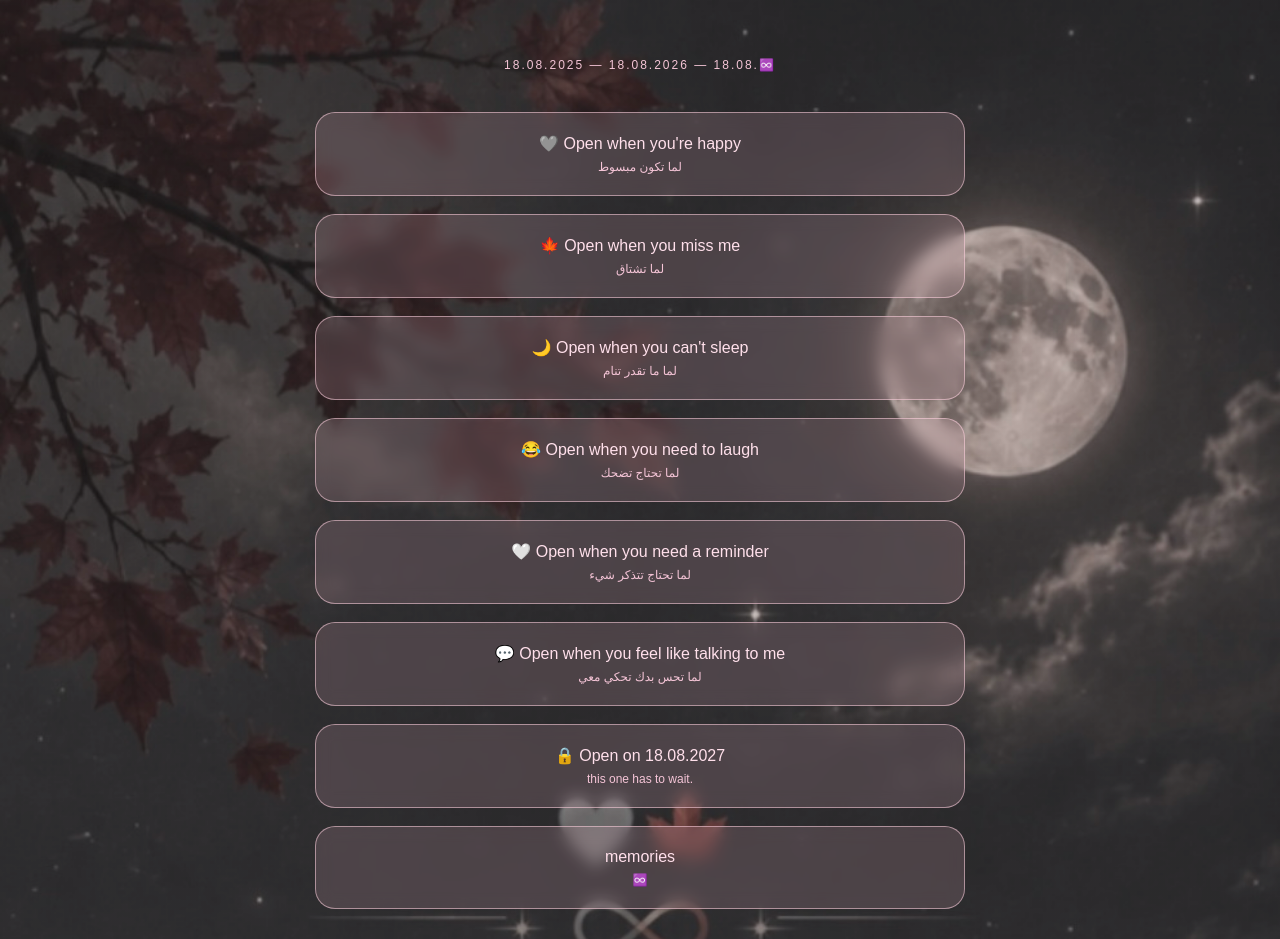
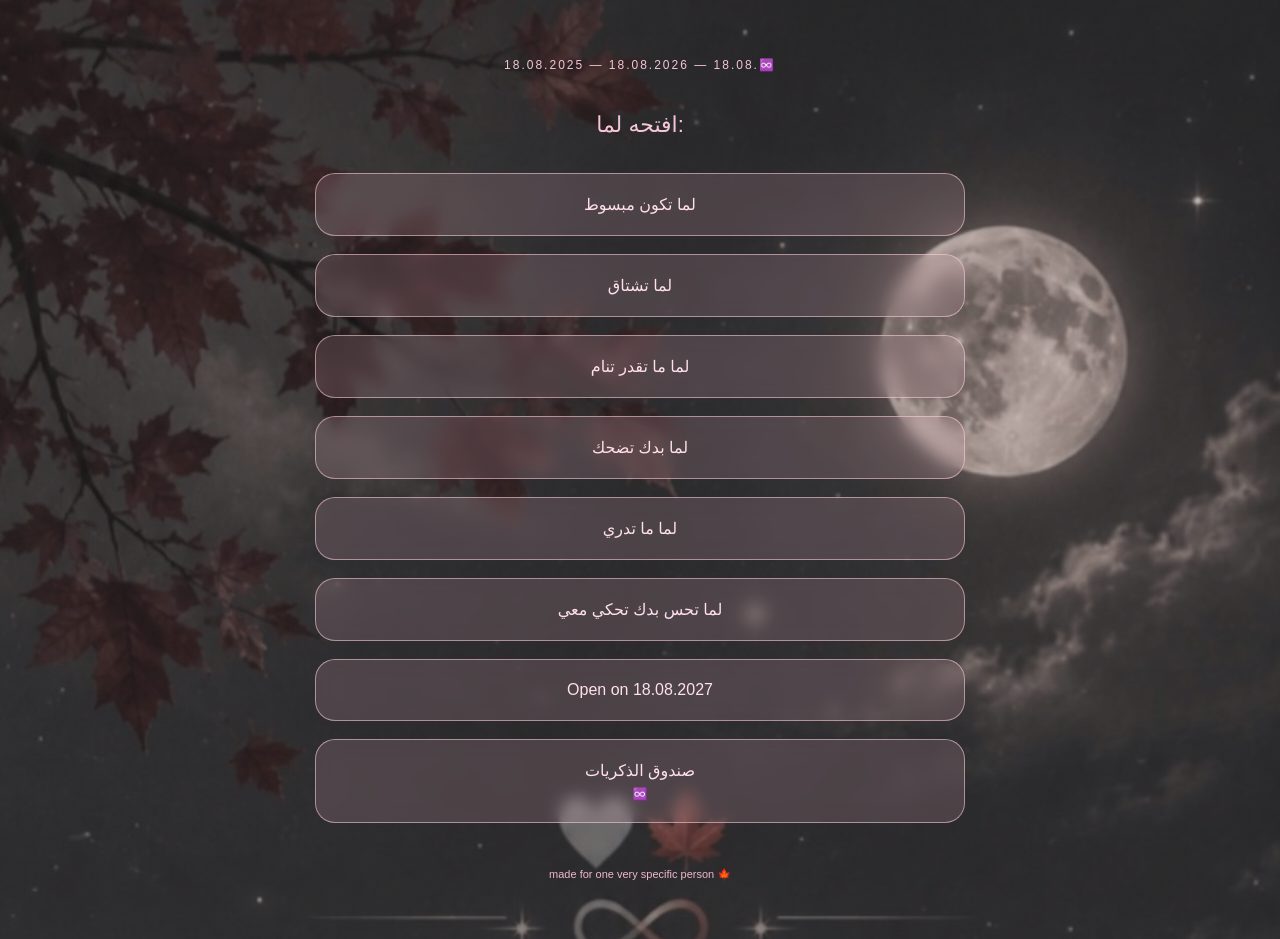
Before and after one commit to j-2-11/18-8, a plain HTML site: page index.html in a window 1280 px wide. Shown: the top 939 px of the page. Drawn offline with Linux system fonts and the light colour scheme.

Commit message:
Update index.html

```diff
--- a/index.html
+++ b/index.html
@@ -147,68 +147,43 @@ footer {
 18.08.2025 — 18.08.2026 — 18.08.♾️
 </div>
 
-<h1>
-one year of us 🍁🩶
-</h1>
-
-<div class="intro">
-There are a few things I wanted you to have.
-<br>
-Open whatever feels right, whenever it feels right.
+<div class="prompt">
+افتحه لما:
 </div>
-
 </header>
 
 <div class="doors">
-
 <button class="door" onclick="openMessage('happy')">
-🩶 Open when you're happy
-<span class="hint">لما تكون مبسوط</span>
+    لما تكون مبسوط
 </button>
 
 <button class="door" onclick="openMessage('miss')">
-🍁 Open when you miss me
-<span class="hint">لما تشتاق</span>
+    لما تشتاق
 </button>
 
 <button class="door" onclick="openMessage('sleep')">
-🌙 Open when you can't sleep
-<span class="hint">لما ما تقدر تنام</span>
+    لما ما تقدر تنام
 </button>
 
 <button class="door" onclick="openMessage('laugh')">
-😂 Open when you need to laugh
-<span class="hint">لما تحتاج تضحك</span>
+    لما بدك تضحك
 </button>
 
 <button class="door" onclick="openMessage('reminder')">
-🤍 Open when you need a reminder
-<span class="hint">لما تحتاج تتذكر شيء</span>
+    لما ما تدري
 </button>
 
 <button class="door" onclick="openMessage('talk')">
-💬 Open when you feel like talking to me
-<span class="hint">لما تحس بدك تحكي معي</span>
+    لما تحس بدك تحكي معي
 </button>
 
 <button class="door" onclick="openFuture()">
-🔒 Open on 18.08.2027
-<span class="hint">this one has to wait.</span>
+    Open on 18.08.2027
 </button>
+
 <button class="door" onclick="window.location.href='memory.html'">
-    memories
+    صندوق الذكريات
     <span class="hint">♾️</span>
-</button>
-</div>
-
-<div id="message" class="message">
-
-<div id="messageTitle" class="message-title"></div>
-
-<div id="messageText"></div>
-
-<button class="close" onclick="closeMessage()">
-close ×
 </button>
 
 </div>
```
